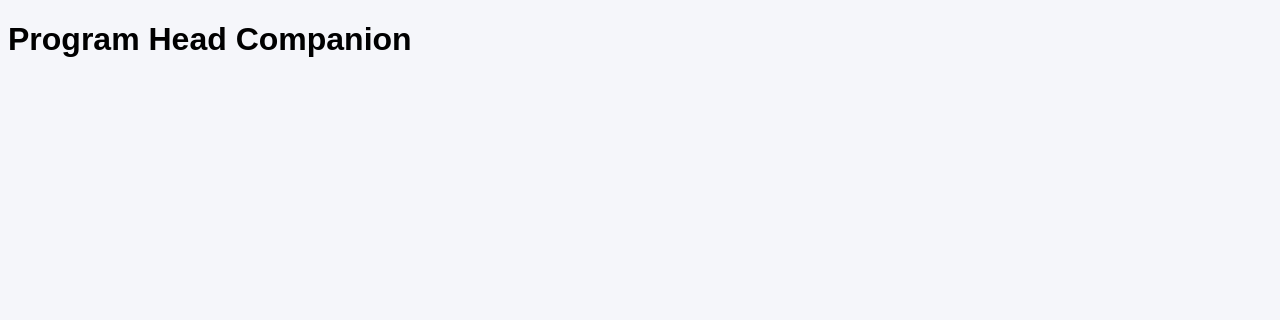
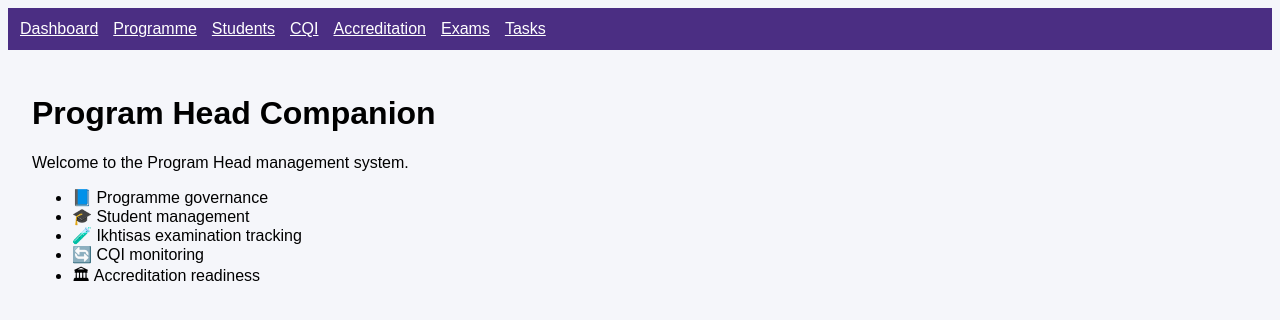
Before and after one commit to hazwanihanafi-commits/academicprogramsystem, a Next.js app: page / in a window 1280 px wide. Shown: the top 320 px of the page. Built offline with nearby package versions, Linux system fonts and the light colour scheme.

Commit message:
Update index.js

```diff
--- a/pages/index.js
+++ b/pages/index.js
@@ -1 +1,18 @@
-export default ()=> <h1>Program Head Companion</h1>;
+import Layout from "../components/Layout";
+
+export default function Dashboard() {
+  return (
+    <Layout>
+      <h1>Program Head Companion</h1>
+      <p>Welcome to the Program Head management system.</p>
+
+      <ul>
+        <li>📘 Programme governance</li>
+        <li>🎓 Student management</li>
+        <li>🧪 Ikhtisas examination tracking</li>
+        <li>🔄 CQI monitoring</li>
+        <li>🏛 Accreditation readiness</li>
+      </ul>
+    </Layout>
+  );
+}
```
